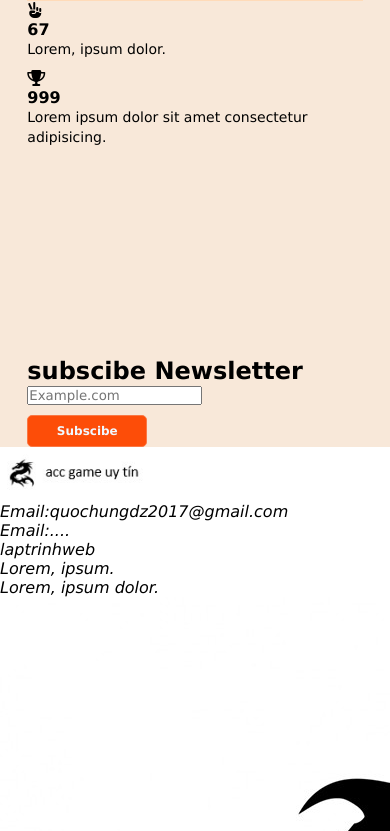
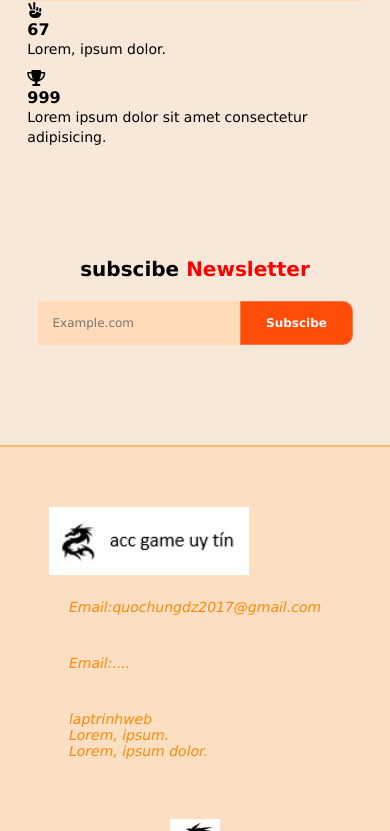
Before and after one commit to phanquochung32101/webbanacc, a PHP site: page / in a window 390 px wide; the page is wider, and only the part inside the window is pictured. Shown: the part 5669-6500 px from the top of that part. Run offline with PHP 8.4, Linux system fonts and the light colour scheme.

Commit message:
Update style.css

```diff
--- a/web/style.css
+++ b/web/style.css
@@ -354,7 +354,6 @@
   margin-top: 270px;
   display: flex;
   flex-wrap: wrap-reverse;
-  margin-bottom: 200px;
 }
 
 .main_slide4 .acc-game {
@@ -440,6 +439,91 @@
   font-size: 11px;
   padding-top: 8px;
   line-height: 13px;
+}
+
+.letter {
+  display: flex;
+  flex-wrap: wrap;
+  justify-content: space-between;
+  align-items: center;
+  padding: 100px 0;
+}
+
+.letter-head {
+  flex: 0.5;
+}
+
+.letter-head h2 {
+  font-size: 30px;
+}
+
+.letter-head span {
+  color: red;
+}
+
+.letter-input {
+  width: 100%;
+  margin-top: 20px;
+  display: flex;
+  flex: 0.5;
+}
+
+.letter-input div {
+  width: 70%;
+  display: flex;
+  align-items: center;
+  background-color: rgb(255, 219, 185);
+}
+
+.letter-input input {
+  font-size: 15px;
+  padding: 10px;
+  outline: none;
+  width: 100%;
+  border: none;
+  background-color: rgb(255, 219, 185);
+}
+
+.letter-input .red_btn {
+  margin: 0;
+  font-size: 18px;
+  box-shadow: none;
+  border-radius: 0 10px 10px 0;
+}
+
+.creator {
+  padding: 60px 0;
+  border-top: 2px solid rgb(252, 184, 107);
+  background-color: rgb(252, 222, 195);
+  display: flex;
+  flex-wrap: wrap;
+  justify-content: space-around;
+  align-items: center;
+}
+
+.creator-1 .logo img {
+  width: 200px;
+}
+
+.creator-1 p {
+  cursor: pointer;
+  font-size: 14px;
+  padding: 20px;
+  color: rgb(255, 137, 2);
+}
+
+.creator-2 {
+  text-align: center;
+  cursor: pointer;
+}
+
+.creator-2 h2 {
+  font-family: "franklin gothic medium", "arial narrow", arial, sans-serif;
+}
+
+.creator-2 img {
+  width: 50px;
+  margin-bottom: 15px;
 }
 
 @media only screen and (max-width: 768px) {
@@ -553,6 +637,27 @@
   .main_slide4 .acc img {
     width: 80vw;
   }
+
+  .letter-head h2 {
+    font-size: 20px;
+  }
+  .letter-input input {
+    font-size: 12px;
+    padding: 15px;
+    width: 50vw;
+  }
+  .letter-input .red_btn {
+    line-height: 40px;
+    width: 120px;
+    font-size: 12px;
+  }
+
+  .creator .creator-1 div {
+    margin: 0;
+  }
+  .creator div {
+    margin-bottom: 40px;
+  }
 }
 
 @media only screen and (max-width: 550px) {
@@ -614,7 +719,26 @@
     display: none;
   }
 
-  .main_slide4 .acc-vic div p{
+  .main_slide4 .acc-vic div p {
     display: none;
   }
+
+  .letter {
+    justify-content: center;
+  }
+
+  .letter-head {
+    flex: 1;
+    text-align: center;
+  }
+
+  .creator div:last-child {
+    margin-bottom: 0;
+  }
+  .creator {
+    padding-bottom: 25px;
+  }
+  .creator-2 h2 {
+    font-size: 20px;
+  }
 }
```
